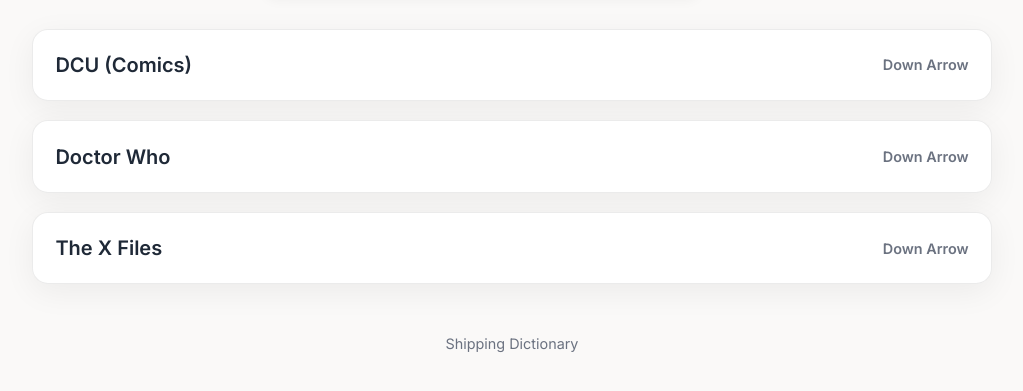
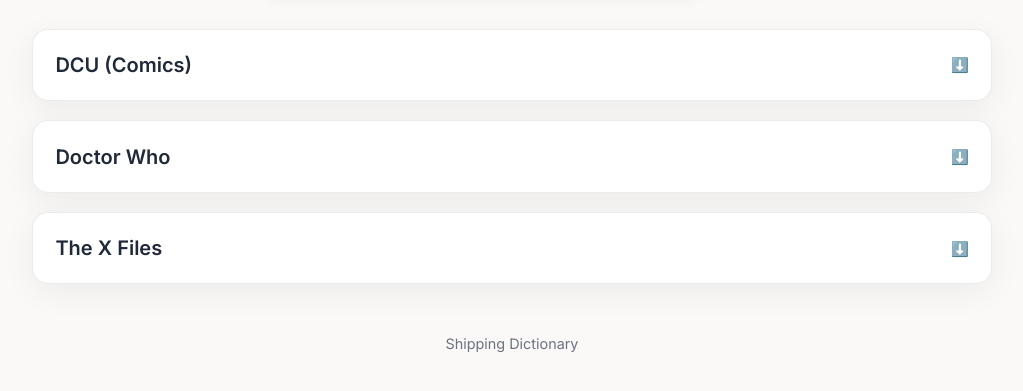
Before and after one commit to paintedbirdsinflowers/Shipping-Dictionary, a plain HTML site: page index.html in a window 1280 px wide. Shown: the part 151-542 px from the top of the page, without its empty margins (128-1151 px from the left). Drawn offline with Linux system fonts and the light colour scheme.

Commit message:
Change down arrow text to emoji in fandom header

```diff
--- a/index.html
+++ b/index.html
@@ -146,7 +146,7 @@
     }
 
     .fandom h2::after {
-      content: "Down Arrow";
+      content: "⬇️";
       font-size: 0.9rem;
       color: var(--subtext);
       transition: transform 0.3s ease;
```
